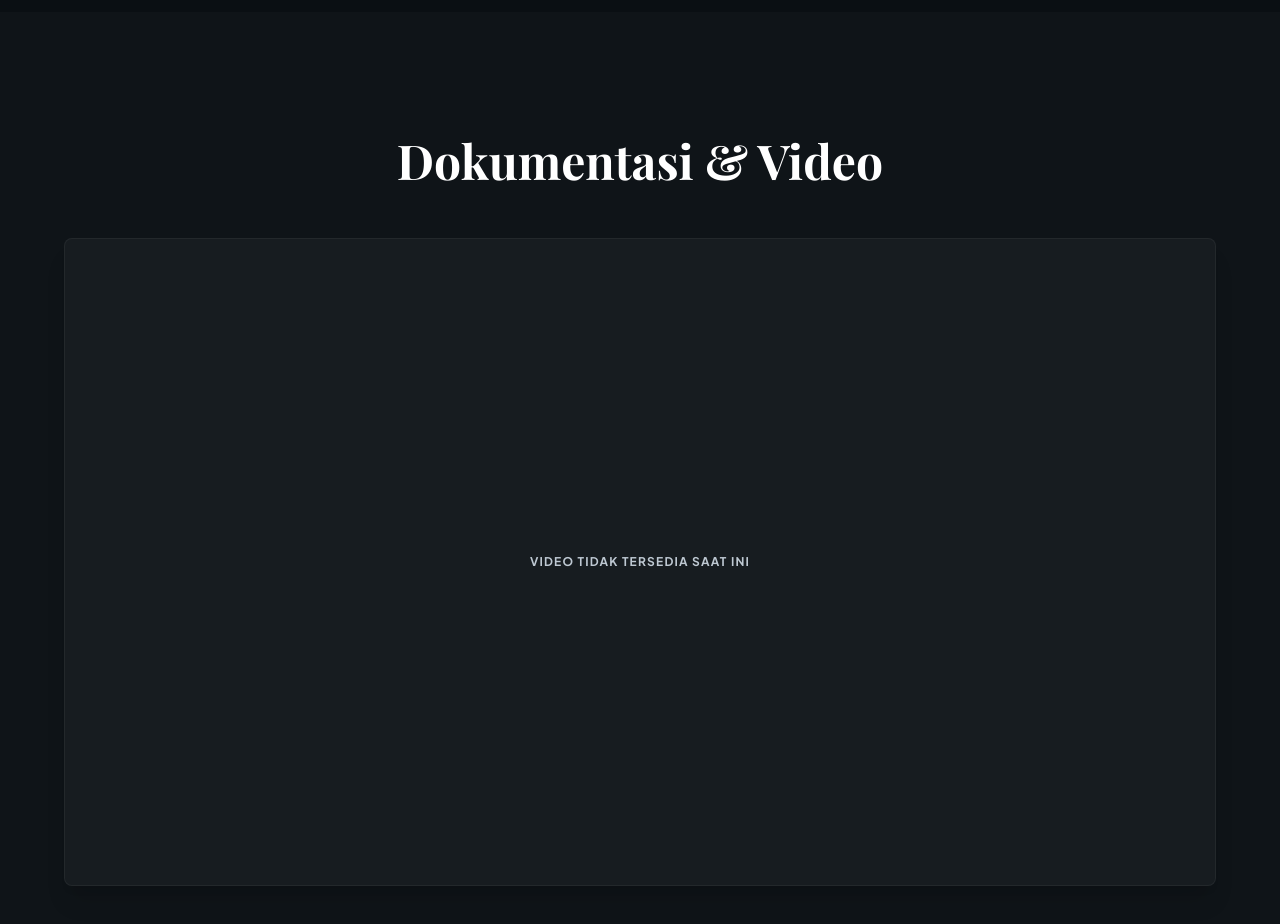
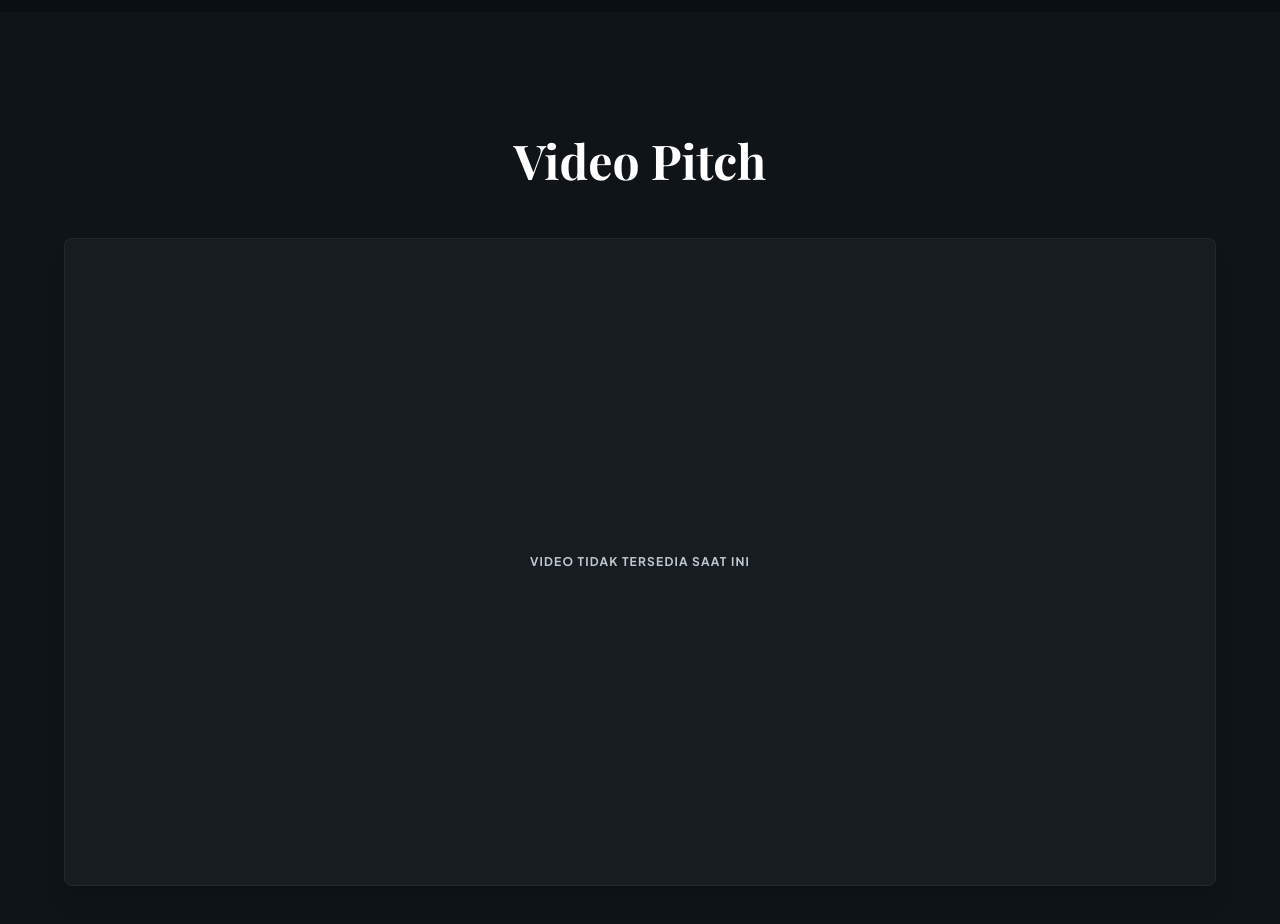
Before and after one commit to HansV125/SDG-14.3-Web, a website: page build/public/pages/pengujian.html in a window 1280 px wide. Shown: the part 3960-4884 px from the top of the page. Drawn offline with nearby package versions, Linux system fonts and the light colour scheme; no server answers.

Commit message:
Change section title from 'Dokumentasi & Video' to 'Video Pitch'

```diff
--- a/build/public/pages/pengujian.html
+++ b/build/public/pages/pengujian.html
@@ -254,7 +254,7 @@
 
 <!-- Dokumentasi & Video -->
 <section class="py-section-gap px-margin-desktop max-w-container-max mx-auto">
-<h2 class="font-headline-lg text-headline-lg text-text-primary mb-12 text-center">Dokumentasi &amp; Video</h2>
+<h2 class="font-headline-lg text-headline-lg text-text-primary mb-12 text-center">Video Pitch</h2>
 <div class="grid grid-cols-1 lg:grid-cols-12 gap-8 items-start">
 <!-- Video (source loaded from backend config) -->
 <div class="lg:col-span-12">
```
